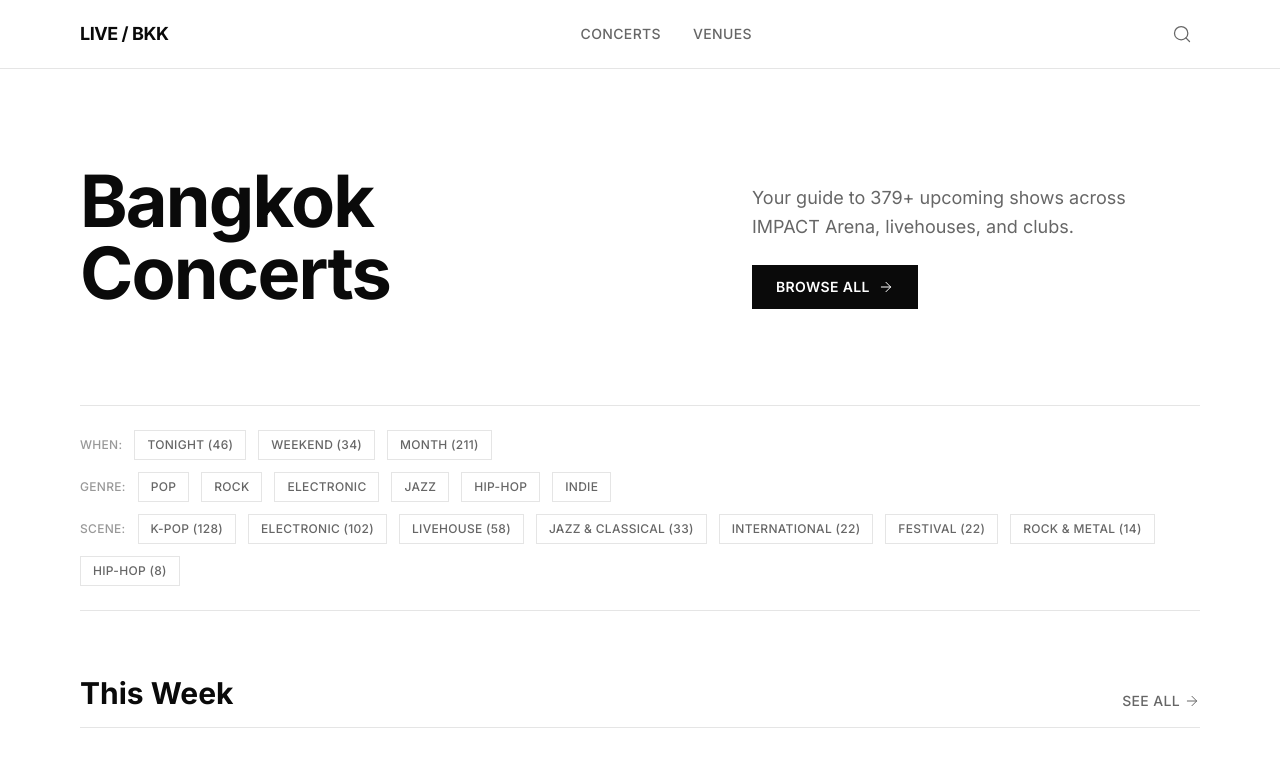
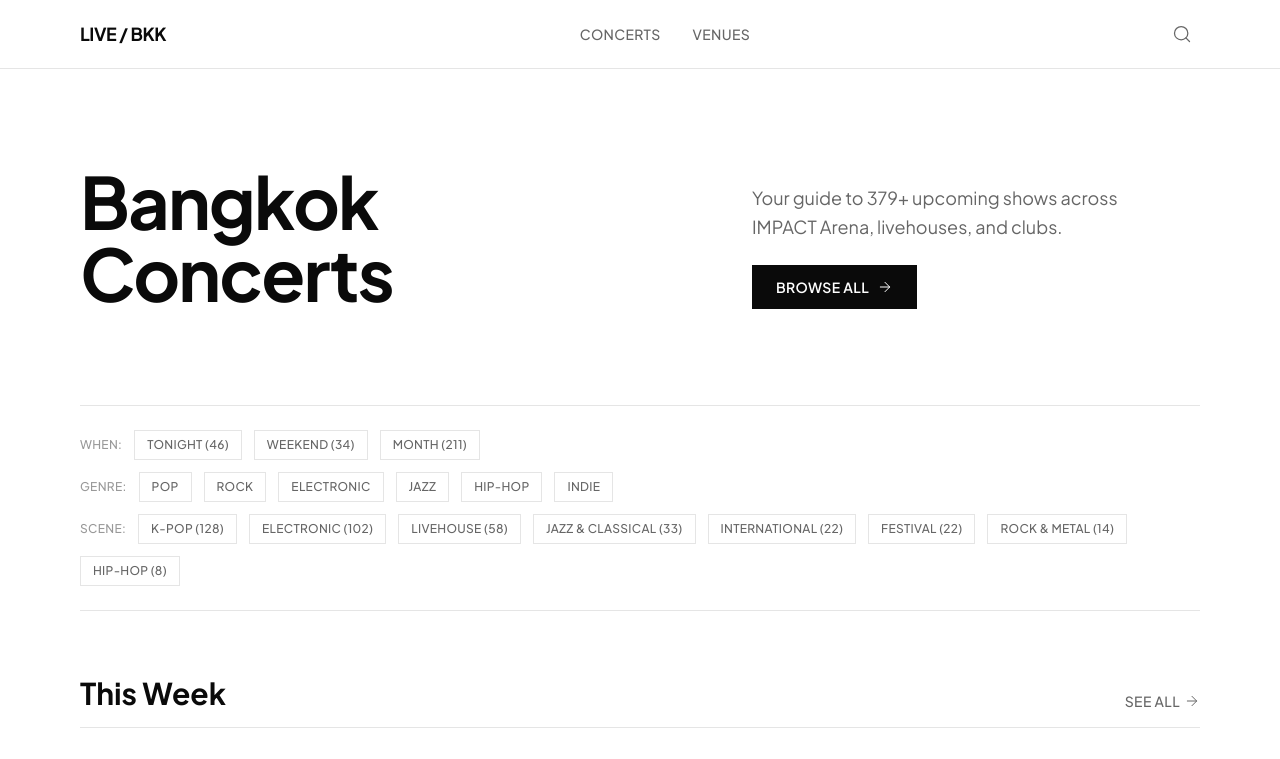
Before and after one commit to YaronBaDa/bkk-music-guide, a Next.js app in the folder frontend/: page / in a window 1280 px wide. Shown: the top 759 px of the page. Built offline with nearby package versions, Linux system fonts and the light colour scheme.

Commit message:
Switch to Plus Jakarta Sans; configure for Vercel deployment

```diff
--- a/frontend/next.config.mjs
+++ b/frontend/next.config.mjs
@@ -1,7 +1,5 @@
 /** @type {import('next').NextConfig} */
 const nextConfig = {
-  output: "export",
-  distDir: "dist",
   images: {
     unoptimized: true,
   },
--- a/frontend/src/app/globals.css
+++ b/frontend/src/app/globals.css
@@ -14,7 +14,7 @@ html {
 body {
   background-color: var(--background);
   color: var(--foreground);
-  font-family: "Inter", Helvetica, Arial, system-ui, sans-serif;
+  font-family: "Plus Jakarta Sans", Helvetica, Arial, system-ui, sans-serif;
   -webkit-font-smoothing: antialiased;
   -moz-osx-font-smoothing: grayscale;
 }
--- a/frontend/src/app/layout.tsx
+++ b/frontend/src/app/layout.tsx
@@ -1,5 +1,13 @@
 import type { Metadata } from "next";
+import { Plus_Jakarta_Sans } from "next/font/google";
 import "./globals.css";
+
+const plusJakartaSans = Plus_Jakarta_Sans({
+  subsets: ["latin"],
+  weight: ["300", "400", "500", "600", "700", "800"],
+  variable: "--font-jakarta",
+  display: "swap",
+});
 
 export const metadata: Metadata = {
   title: "Live / BKK — Bangkok Concerts & Live Music",
@@ -13,22 +21,8 @@ export default function RootLayout({
   children: React.ReactNode;
 }>) {
   return (
-    <html lang="en">
-      <head>
-        <link rel="preconnect" href="https://fonts.googleapis.com" />
-        <link
-          rel="preconnect"
-          href="https://fonts.gstatic.com"
-          crossOrigin="anonymous"
-        />
-        {/* eslint-disable-next-line @next/next/no-page-custom-font */}
-        <link
-          href="https://fonts.googleapis.com/css2?family=Inter:wght@300;400;500;600;700;800;900&display=swap"
-          rel="stylesheet"
-        />
-        <meta name="build-time" content={new Date().toISOString()} />
-      </head>
-      <body className="min-h-screen bg-background text-text-primary antialiased">
+    <html lang="en" className={plusJakartaSans.variable}>
+      <body className={`${plusJakartaSans.className} min-h-screen bg-background text-text-primary antialiased`}>
         <a
           href="#main-content"
           className="sr-only focus:not-sr-only focus:absolute focus:top-4 focus:left-4 focus:z-50 focus:bg-text-primary focus:px-4 focus:py-2 focus:text-white"
--- a/frontend/tailwind.config.ts
+++ b/frontend/tailwind.config.ts
@@ -24,7 +24,7 @@ const config: Config = {
         danger: "#FF0000",
       },
       fontFamily: {
-        sans: ['"Inter"', "Helvetica", "Arial", "system-ui", "sans-serif"],
+        sans: ['"Plus Jakarta Sans"', "Helvetica", "Arial", "system-ui", "sans-serif"],
         mono: ['"JetBrains Mono"', "monospace"],
       },
       borderRadius: {
```
